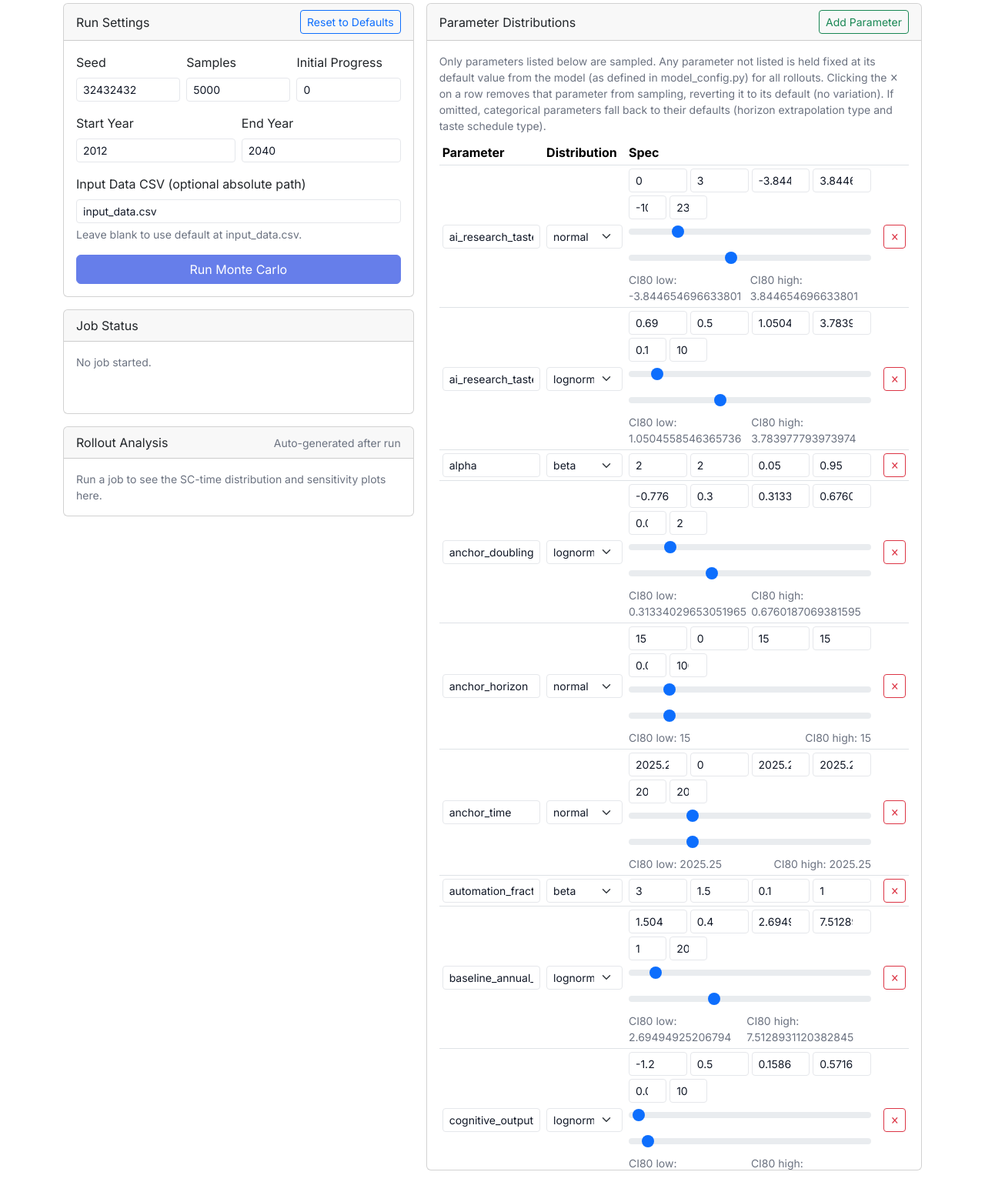
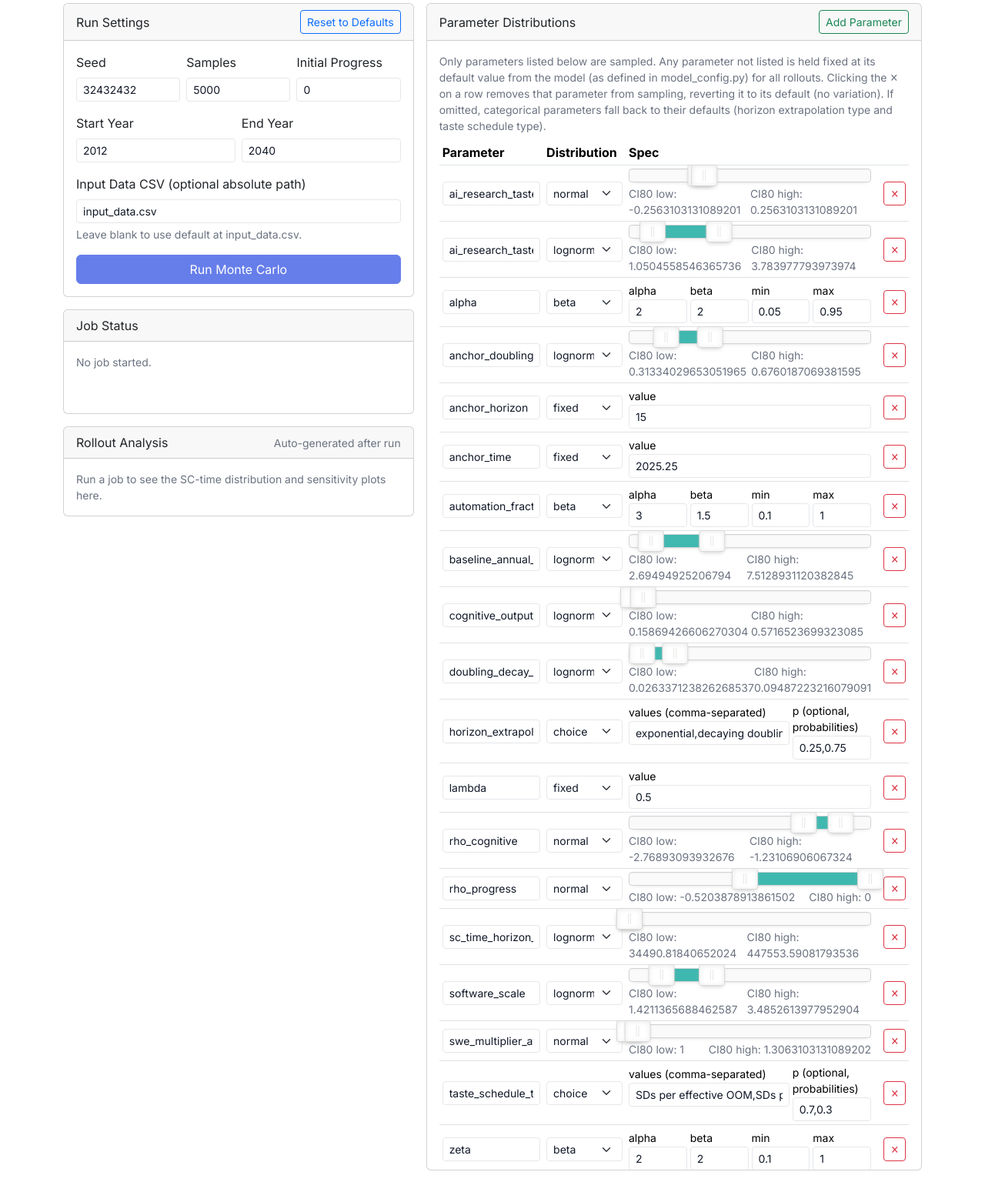
Before and after one commit to brendanhalstead/ai-progress-rates, a Flask app: page /monte-carlo in a window 1280 px wide. Shown: the part 302-1851 px from the top of the page at 77% size. Run offline with Flask 2, Linux system fonts and the light colour scheme; some libraries are stand-ins or nearby versions.

Commit message:
improvements to monte carlo

```diff
--- a/templates/monte_carlo.html
+++ b/templates/monte_carlo.html
@@ -8,6 +8,8 @@
     <link href="https://cdn.jsdelivr.net/npm/bootstrap@5.3.2/dist/css/bootstrap.min.css" rel="stylesheet">
     <script src="https://code.jquery.com/jquery-3.7.1.min.js"></script>
     <script src="https://cdn.jsdelivr.net/npm/bootstrap@5.3.2/dist/js/bootstrap.bundle.min.js"></script>
+    <link rel="stylesheet" href="https://cdn.jsdelivr.net/npm/nouislider@15.8.0/dist/nouislider.min.css">
+    <script src="https://cdn.jsdelivr.net/npm/nouislider@15.8.0/dist/nouislider.min.js"></script>
     <link rel="stylesheet" href="/static/styles.css">
 </head>
 <body>
@@ -184,12 +186,27 @@
         let liveTrajTimer = null;
         let cancelOnUnload = false;
 
+        // Generate unique ids so labels can associate with inputs
+        let __uidCounter = 0;
+        function uid(prefix = 'id') {
+            __uidCounter += 1;
+            return `${prefix}-${__uidCounter}`;
+        }
+
         function field(name, placeholder = '', value = '') {
-            return `<input type="text" class="form-control form-control-sm dist-field" data-key="${name}" placeholder="${placeholder}" value="${value}">`;
+            const id = uid(`txt-${name}`);
+            const label = placeholder ? `<label for="${id}" class="form-label small mb-0">${placeholder}</label>` : '';
+            return `${label}<input id="${id}" type="text" class="form-control form-control-sm dist-field" data-key="${name}" placeholder="${placeholder}" value="${value}">`;
         }
 
         function numberField(name, placeholder = '', value = '') {
-            return `<input type="number" step="any" class="form-control form-control-sm dist-field" data-key="${name}" placeholder="${placeholder}" value="${value}">`;
+            const id = uid(`num-${name}`);
+            const label = placeholder ? `<label for="${id}" class="form-label small mb-0">${placeholder}</label>` : '';
+            return `${label}<input id="${id}" type="number" step="any" class="form-control form-control-sm dist-field" data-key="${name}" placeholder="${placeholder}" value="${value}">`;
+        }
+
+        function hiddenNumberField(name, value = '') {
+            return `<input type="hidden" class="dist-field" data-key="${name}" value="${value}">`;
         }
 
         function selectDist(name, value) {
@@ -217,20 +234,20 @@
                 const sliderMin = (s.min !== undefined) ? s.min : defMin;
                 const sliderMax = (s.max !== undefined) ? s.max : defMax;
                 return `<div class="row g-1">
-                    <div class="col-3">${numberField('mean','mean', s.mean ?? '')}</div>
-                    <div class="col-3">${numberField('sd','sd', s.sd ?? s.sigma ?? '')}</div>
-                    <div class="col-3">${numberField('ci80_low','CI80 low (10%)', s.ci80_low ?? '')}</div>
-                    <div class="col-3">${numberField('ci80_high','CI80 high (90%)', s.ci80_high ?? '')}</div>
-                    <div class="col-2 mt-1">${numberField('min','min', s.min ?? '')}</div>
-                    <div class="col-2 mt-1">${numberField('max','max', s.max ?? '')}</div>
                     <div class="col-12 mt-1">
-                        <input type="range" class="form-range ci80-slider-low" min="${sliderMin}" max="${sliderMax}" step="any" data-default-min="${defMin}" data-default-max="${defMax}">
-                        <input type="range" class="form-range ci80-slider-high mt-1" min="${sliderMin}" max="${sliderMax}" step="any" data-default-min="${defMin}" data-default-max="${defMax}">
-                        <div class="d-flex justify-content-between small text-muted">
+                        <div class="ci80-interval-slider" data-default-min="${defMin}" data-default-max="${defMax}"></div>
+                        <div class="d-flex justify-content-between small text-muted mt-1">
                             <span>CI80 low: <span class="ci80-low-val"></span></span>
                             <span>CI80 high: <span class="ci80-high-val"></span></span>
                         </div>
                     </div>
+                    ${hiddenNumberField('ci80_low', s.ci80_low ?? '')}
+                    ${hiddenNumberField('ci80_high', s.ci80_high ?? '')}
+                    ${hiddenNumberField('mean', s.mean ?? '')}
+                    ${hiddenNumberField('sd', s.sd ?? s.sigma ?? '')}
+                    ${hiddenNumberField('sigma', s.sigma ?? s.sd ?? '')}
+                    ${hiddenNumberField('min', s.min ?? '')}
+                    ${hiddenNumberField('max', s.max ?? '')}
                 </div>`;
             }
             if (dist === 'lognormal') {
@@ -240,20 +257,20 @@
                 const sliderMin = (s.min !== undefined) ? s.min : defMin;
                 const sliderMax = (s.max !== undefined) ? s.max : defMax;
                 return `<div class="row g-1">
-                    <div class="col-3">${numberField('mu','mu (log)', s.mu ?? '')}</div>
-                    <div class="col-3">${numberField('sigma','sigma (log)', s.sigma ?? '')}</div>
-                    <div class="col-3">${numberField('ci80_low','CI80 low', s.ci80_low ?? '')}</div>
-                    <div class="col-3">${numberField('ci80_high','CI80 high', s.ci80_high ?? '')}</div>
-                    <div class="col-2 mt-1">${numberField('min','min', s.min ?? '')}</div>
-                    <div class="col-2 mt-1">${numberField('max','max', s.max ?? '')}</div>
                     <div class="col-12 mt-1">
-                        <input type="range" class="form-range ci80-slider-low" min="${sliderMin}" max="${sliderMax}" step="any" data-default-min="${defMin}" data-default-max="${defMax}">
-                        <input type="range" class="form-range ci80-slider-high mt-1" min="${sliderMin}" max="${sliderMax}" step="any" data-default-min="${defMin}" data-default-max="${defMax}">
-                        <div class="d-flex justify-content-between small text-muted">
+                        <div class="ci80-interval-slider" data-default-min="${defMin}" data-default-max="${defMax}"></div>
+                        <div class="d-flex justify-content-between small text-muted mt-1">
                             <span>CI80 low: <span class="ci80-low-val"></span></span>
                             <span>CI80 high: <span class="ci80-high-val"></span></span>
                         </div>
                     </div>
+                    ${hiddenNumberField('ci80_low', s.ci80_low ?? '')}
+                    ${hiddenNumberField('ci80_high', s.ci80_high ?? '')}
+                    ${hiddenNumberField('mu', s.mu ?? '')}
+                    ${hiddenNumberField('sigma', s.sigma ?? '')}
+                    ${hiddenNumberField('sd', s.sd ?? '')}
+                    ${hiddenNumberField('min', s.min ?? '')}
+                    ${hiddenNumberField('max', s.max ?? '')}
                 </div>`;
             }
             if (dist === 'beta') {
@@ -268,8 +285,8 @@
                 const values = Array.isArray(s.values) ? s.values.join(',') : '';
                 const probs = Array.isArray(s.p) ? s.p.join(',') : '';
                 return `<div class="row g-1">
-                    <div class="col-8"><input type="text" class="form-control form-control-sm dist-field" data-key="values" placeholder='comma-separated values' value="${values}"></div>
-                    <div class="col-4"><input type="text" class="form-control form-control-sm dist-field" data-key="p" placeholder='probs (optional)' value="${probs}"></div>
+                    <div class="col-8">${field('values','values (comma-separated)', values)}</div>
+                    <div class="col-4">${field('p','p (optional, probabilities)', probs)}</div>
                 </div>`;
             }
             return '';
@@ -345,8 +362,7 @@
             const dist = tr.querySelector('.dist-select')?.value;
             if (dist !== 'normal' && dist !== 'lognormal') return;
             const specCell = tr.querySelector('.spec-cell');
-            const lowSlider = specCell.querySelector('.ci80-slider-low');
-            const highSlider = specCell.querySelector('.ci80-slider-high');
+            const sliderDiv = specCell.querySelector('.ci80-interval-slider');
             const lowField = specCell.querySelector('.dist-field[data-key="ci80_low"]');
             const highField = specCell.querySelector('.dist-field[data-key="ci80_high"]');
             const minField = specCell.querySelector('.dist-field[data-key="min"]');
@@ -356,11 +372,11 @@
             const muField = specCell.querySelector('.dist-field[data-key="mu"]');
             const sigmaField = specCell.querySelector('.dist-field[data-key="sigma"]');
 
-            if (!lowSlider || !highSlider || !lowField || !highField) return;
+            if (!sliderDiv || !lowField || !highField) return;
 
             function getBounds() {
-                const defaultMin = parseNum(lowSlider.getAttribute('data-default-min'));
-                const defaultMax = parseNum(lowSlider.getAttribute('data-default-max'));
+                const defaultMin = parseNum(sliderDiv.getAttribute('data-default-min'));
+                const defaultMax = parseNum(sliderDiv.getAttribute('data-default-max'));
                 const minVal = parseNum(minField?.value);
                 const maxVal = parseNum(maxField?.value);
                 const minB = isFiniteNumber(minVal) ? minVal : defaultMin;
@@ -368,20 +384,37 @@
                 return [minB, maxB];
             }
 
-            function applyBoundsToSliders() {
+            function ensureSlider(lowVal, highVal, rangeMin, rangeMax) {
+                // Destroy existing slider if present to avoid duplicate bindings
+                if (sliderDiv.noUiSlider) {
+                    sliderDiv.noUiSlider.destroy();
+                }
+                noUiSlider.create(sliderDiv, {
+                    start: [lowVal, highVal],
+                    connect: true,
+                    range: { min: rangeMin, max: rangeMax }
+                });
+                sliderDiv.noUiSlider.on('update', (values) => {
+                    const low = parseNum(values[0]);
+                    const high = parseNum(values[1]);
+                    if (isFiniteNumber(low)) lowField.value = String(low);
+                    if (isFiniteNumber(high)) highField.value = String(high);
+                    updateSliderLabels(specCell, low, high);
+                });
+            }
+
+            function updateSliderRange() {
                 const [minB, maxB] = getBounds();
-                if (isFiniteNumber(minB)) {
-                    lowSlider.min = String(minB);
-                    highSlider.min = String(minB);
-                }
-                if (isFiniteNumber(maxB)) {
-                    lowSlider.max = String(maxB);
-                    highSlider.max = String(maxB);
+                if (sliderDiv.noUiSlider) {
+                    const current = sliderDiv.noUiSlider.get().map(parseNum);
+                    const newLow = clamp(current[0], minB, maxB);
+                    const newHigh = clamp(current[1], minB, maxB);
+                    sliderDiv.noUiSlider.updateOptions({ range: { min: minB, max: maxB } }, true);
+                    sliderDiv.noUiSlider.set([newLow, newHigh]);
                 }
             }
 
-            function setSlidersFromFieldsOrDefaults() {
-                applyBoundsToSliders();
+            function setSliderFromFieldsOrDefaults() {
                 const [minB, maxB] = getBounds();
                 let lowVal = parseNum(lowField.value);
                 let highVal = parseNum(highField.value);
@@ -391,14 +424,14 @@
                         const mean = parseNum(meanField?.value);
                         const sd = parseNum(sdField?.value) ?? parseNum(sigmaField?.value);
                         const [dl, dh] = computeNormalCI(mean, sd);
-                        lowVal = lowVal ?? dl;
-                        highVal = highVal ?? dh;
+                        lowVal = (isFiniteNumber(lowVal) ? lowVal : dl);
+                        highVal = (isFiniteNumber(highVal) ? highVal : dh);
                     } else if (dist === 'lognormal') {
                         const mu = parseNum(muField?.value);
                         const sigma = parseNum(sigmaField?.value) ?? parseNum(sdField?.value);
                         const [dl, dh] = computeLognormalCI(mu, sigma);
-                        lowVal = lowVal ?? dl;
-                        highVal = highVal ?? dh;
+                        lowVal = (isFiniteNumber(lowVal) ? lowVal : dl);
+                        highVal = (isFiniteNumber(highVal) ? highVal : dh);
                     }
                 }
 
@@ -416,88 +449,48 @@
                     highVal = mid;
                 }
 
-                if (isFiniteNumber(lowVal)) {
-                    lowSlider.value = String(lowVal);
-                    lowField.value = String(lowVal);
-                }
-                if (isFiniteNumber(highVal)) {
-                    highSlider.value = String(highVal);
-                    highField.value = String(highVal);
-                }
-                updateSliderLabels(specCell, parseNum(lowField.value), parseNum(highField.value));
+                // Initialize slider
+                const initLow = isFiniteNumber(lowVal) ? lowVal : (isFiniteNumber(minB) ? minB : 0);
+                const initHigh = isFiniteNumber(highVal) ? highVal : (isFiniteNumber(maxB) ? maxB : 1);
+                ensureSlider(initLow, initHigh, isFiniteNumber(minB) ? minB : 0, isFiniteNumber(maxB) ? maxB : 1);
+
+                // Set hidden fields and labels now
+                lowField.value = String(initLow);
+                highField.value = String(initHigh);
+                updateSliderLabels(specCell, initLow, initHigh);
             }
 
-            function syncFromSliders(changed) {
-                applyBoundsToSliders();
-                let lowVal = parseNum(lowSlider.value);
-                let highVal = parseNum(highSlider.value);
-                const [minB, maxB] = getBounds();
-                lowVal = clamp(lowVal, minB, maxB);
-                highVal = clamp(highVal, minB, maxB);
-                if (changed === 'low' && isFiniteNumber(lowVal) && isFiniteNumber(highVal) && lowVal > highVal) {
-                    highVal = lowVal;
-                    highSlider.value = String(highVal);
-                }
-                if (changed === 'high' && isFiniteNumber(lowVal) && isFiniteNumber(highVal) && highVal < lowVal) {
-                    lowVal = highVal;
-                    lowSlider.value = String(lowVal);
-                }
-                lowField.value = String(lowVal);
-                highField.value = String(highVal);
-                updateSliderLabels(specCell, lowVal, highVal);
-            }
-
-            function syncFromFields(changed) {
-                applyBoundsToSliders();
-                let lowVal = parseNum(lowField.value);
-                let highVal = parseNum(highField.value);
-                const [minB, maxB] = getBounds();
-                if (isFiniteNumber(lowVal)) lowVal = clamp(lowVal, minB, maxB);
-                if (isFiniteNumber(highVal)) highVal = clamp(highVal, minB, maxB);
-                if (changed === 'low' && isFiniteNumber(lowVal) && isFiniteNumber(highVal) && lowVal > highVal) {
-                    highVal = lowVal;
-                    highField.value = String(highVal);
-                }
-                if (changed === 'high' && isFiniteNumber(lowVal) && isFiniteNumber(highVal) && highVal < lowVal) {
-                    lowVal = highVal;
-                    lowField.value = String(lowVal);
-                }
-                if (isFiniteNumber(lowVal)) lowSlider.value = String(lowVal);
-                if (isFiniteNumber(highVal)) highSlider.value = String(highVal);
-                updateSliderLabels(specCell, lowVal, highVal);
-            }
-
-            // Event bindings
-            lowSlider.addEventListener('input', () => syncFromSliders('low'));
-            highSlider.addEventListener('input', () => syncFromSliders('high'));
-            lowField.addEventListener('input', () => syncFromFields('low'));
-            highField.addEventListener('input', () => syncFromFields('high'));
-            minField?.addEventListener('input', () => setSlidersFromFieldsOrDefaults());
-            maxField?.addEventListener('input', () => setSlidersFromFieldsOrDefaults());
+            // Bind reactions to bound fields and distribution params
+            minField?.addEventListener('input', () => {
+                updateSliderRange();
+            });
+            maxField?.addEventListener('input', () => {
+                updateSliderRange();
+            });
             if (dist === 'normal') {
                 meanField?.addEventListener('input', () => {
-                    if (!lowField.value && !highField.value) setSlidersFromFieldsOrDefaults();
+                    if (!lowField.value && !highField.value) setSliderFromFieldsOrDefaults();
                 });
                 sdField?.addEventListener('input', () => {
-                    if (!lowField.value && !highField.value) setSlidersFromFieldsOrDefaults();
+                    if (!lowField.value && !highField.value) setSliderFromFieldsOrDefaults();
                 });
                 sigmaField?.addEventListener('input', () => {
-                    if (!lowField.value && !highField.value) setSlidersFromFieldsOrDefaults();
+                    if (!lowField.value && !highField.value) setSliderFromFieldsOrDefaults();
                 });
             } else if (dist === 'lognormal') {
                 muField?.addEventListener('input', () => {
-                    if (!lowField.value && !highField.value) setSlidersFromFieldsOrDefaults();
+                    if (!lowField.value && !highField.value) setSliderFromFieldsOrDefaults();
                 });
                 sigmaField?.addEventListener('input', () => {
-                    if (!lowField.value && !highField.value) setSlidersFromFieldsOrDefaults();
+                    if (!lowField.value && !highField.value) setSliderFromFieldsOrDefaults();
                 });
                 sdField?.addEventListener('input', () => {
-                    if (!lowField.value && !highField.value) setSlidersFromFieldsOrDefaults();
+                    if (!lowField.value && !highField.value) setSliderFromFieldsOrDefaults();
                 });
             }
 
-            // Initial sync
-            setSlidersFromFieldsOrDefaults();
+            // Initial setup
+            setSliderFromFieldsOrDefaults();
         }
 
         function addRow(paramName, distSpec) {
```
Also changed, not shown: config/sampling_config.yaml (+8 -19 lines).
